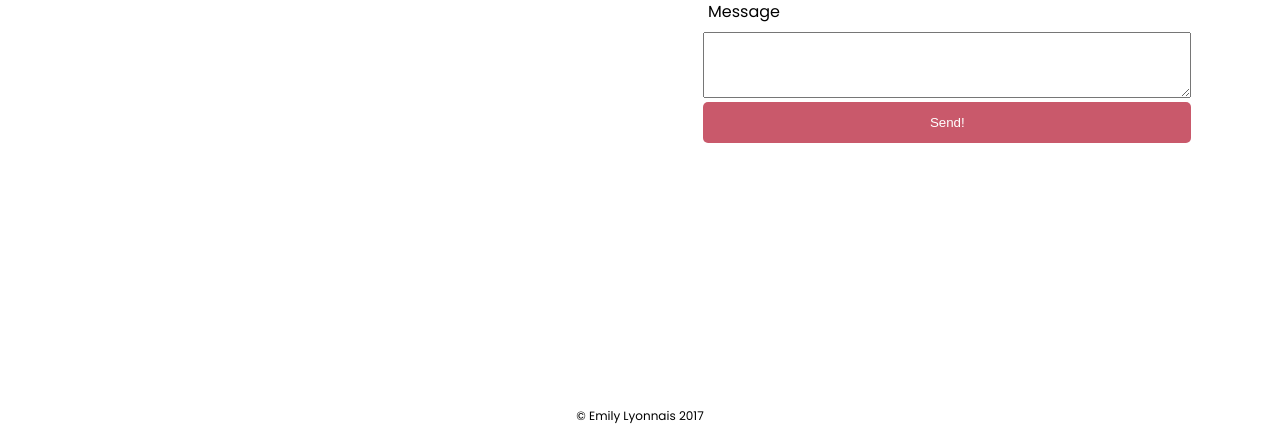
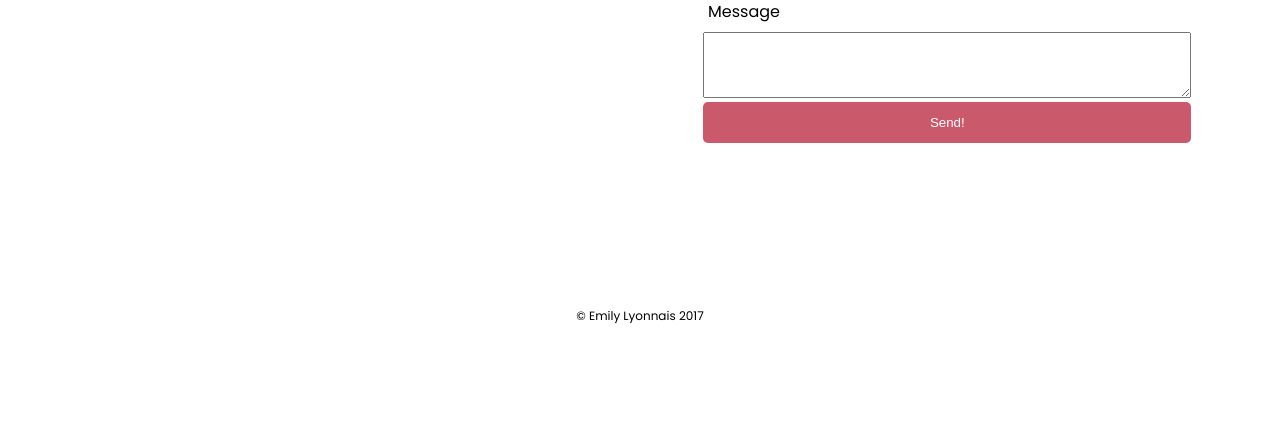
Before and after one commit to elyonnais/elyonnais.github.io, a plain HTML site: page contact.html in a window 1280 px wide. Shown: the part 474-899 px from the top of the page. After the commit the page ends 800 px from the top, so only its background shows below. Drawn offline with Linux system fonts and the light colour scheme.

Commit message:
sticky footer take 2

```diff
--- a/css/styles.css
+++ b/css/styles.css
@@ -354,7 +354,7 @@ figure {
 /* Sticky Footer */
 
    .wrap {
-    min-height: calc(100vh - 19px);
+    min-height: calc(100vh - 119px);
 }
 
 
```
